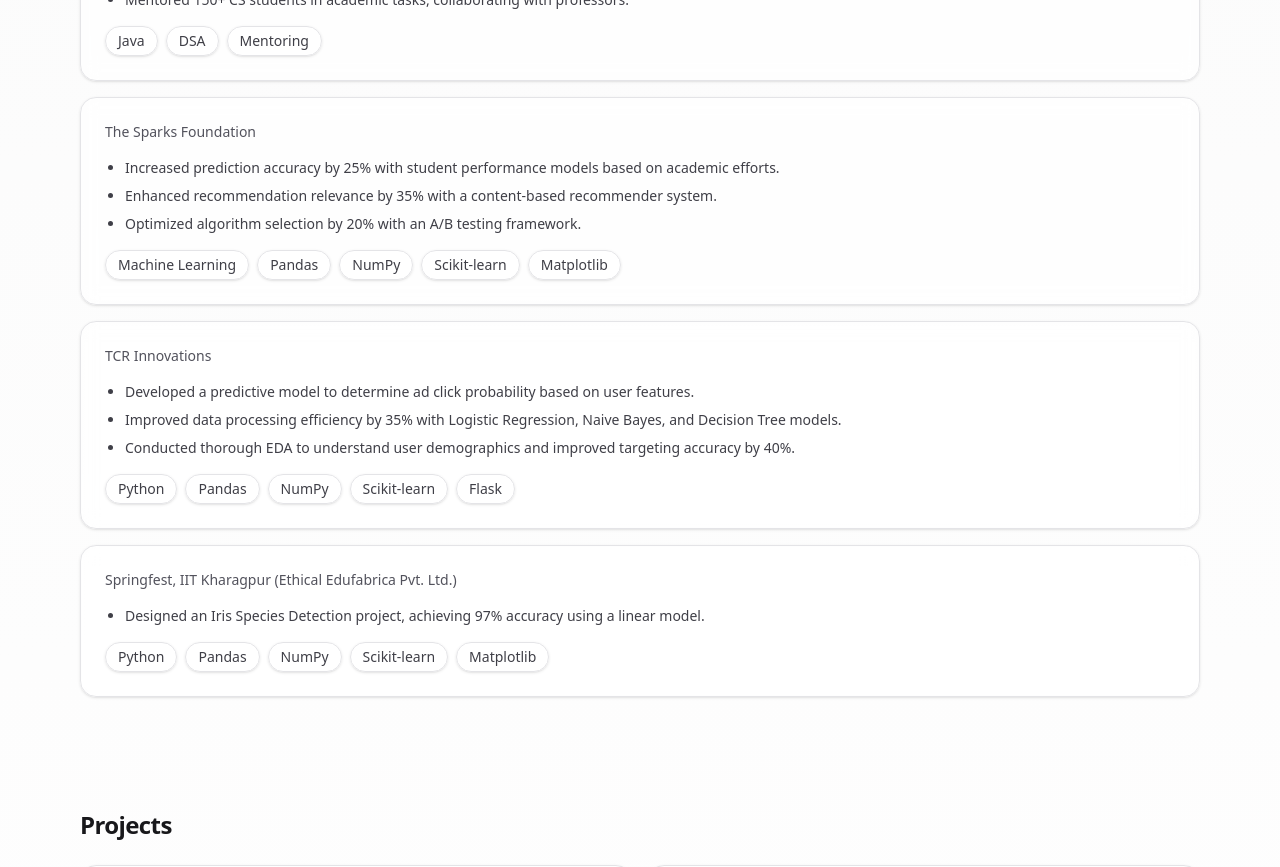
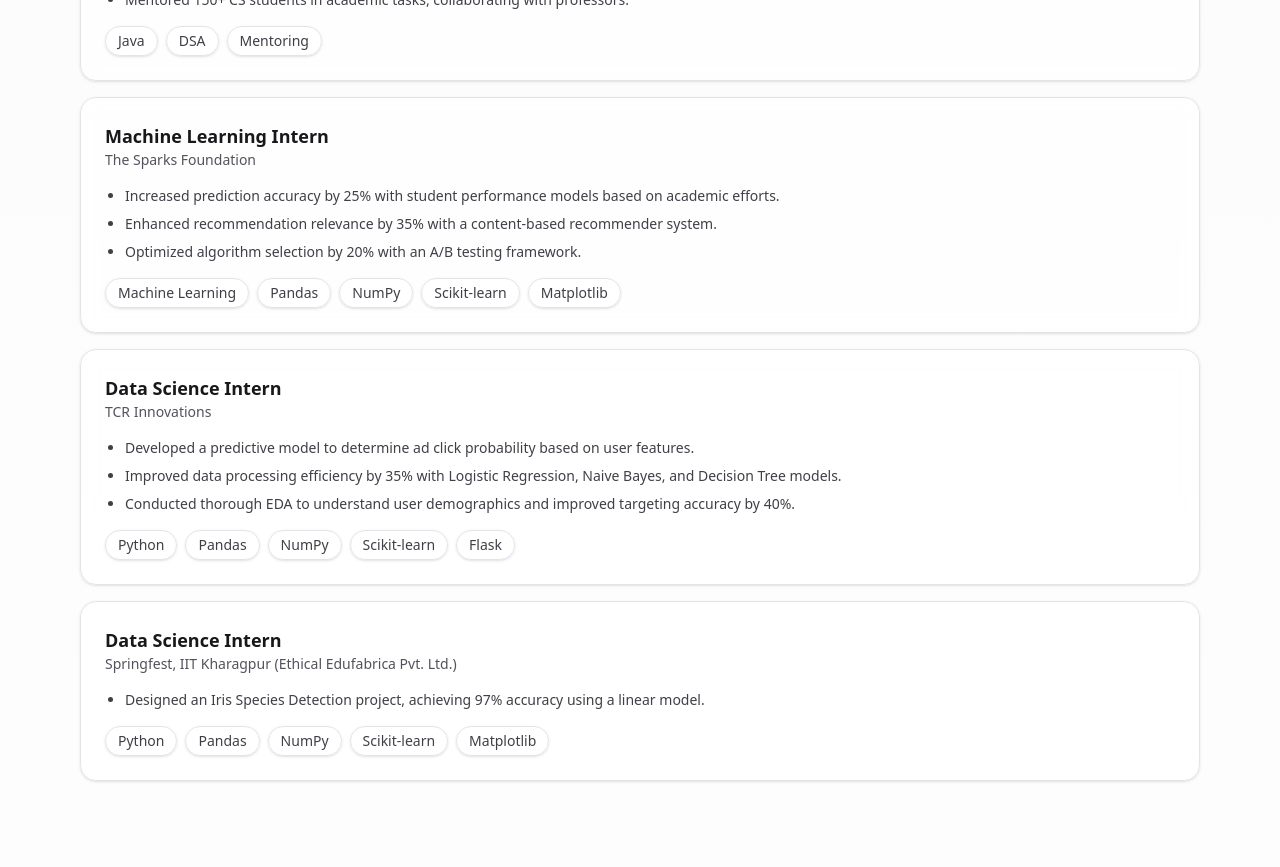
Before and after one commit to pranithareddy555/pranitha-portfolio, a React (Vite) app: page / in a window 1280 px wide. Shown: the part 840-1707 px from the top of the page. Built offline with nearby package versions, Linux system fonts and the light colour scheme.

Commit message:
Update data.ts

```diff
--- a/src/data.ts
+++ b/src/data.ts
@@ -21,8 +21,9 @@
     tech: ["Java", "DSA", "Mentoring"],
   },
 {
-  title: "Machine Learning Intern",
+
   company: "The Sparks Foundation",
+  role: "Machine Learning Intern",
   location: "Singapore",
   date: "Jun 2021 – Jul 2021",
   description: "Machine Learning, Pandas, NumPy, Scikit-learn, Matplotlib",
@@ -34,8 +35,8 @@
   tech: ["Machine Learning", "Pandas", "NumPy", "Scikit-learn", "Matplotlib"],
 },
 {
-  title: "Data Science Intern",
   company: "TCR Innovations",
+  role: "Data Science Intern",
   location: "Mumbai, India",
   date: "Jun 2021 – Aug 2021",
   description: "Python, Pandas, NumPy, Scikit-learn, Flask",
@@ -47,8 +48,8 @@
   tech: ["Python", "Pandas", "NumPy", "Scikit-learn", "Flask"],
 },
 {
-  title: "Data Science Intern",
   company: "Springfest, IIT Kharagpur (Ethical Edufabrica Pvt. Ltd.)",
+  role: "Data Science Intern",
   location: "New Delhi, India",
   date: "Oct 2020",
   description: "Python, Pandas, NumPy, Scikit-learn, Matplotlib",
```
